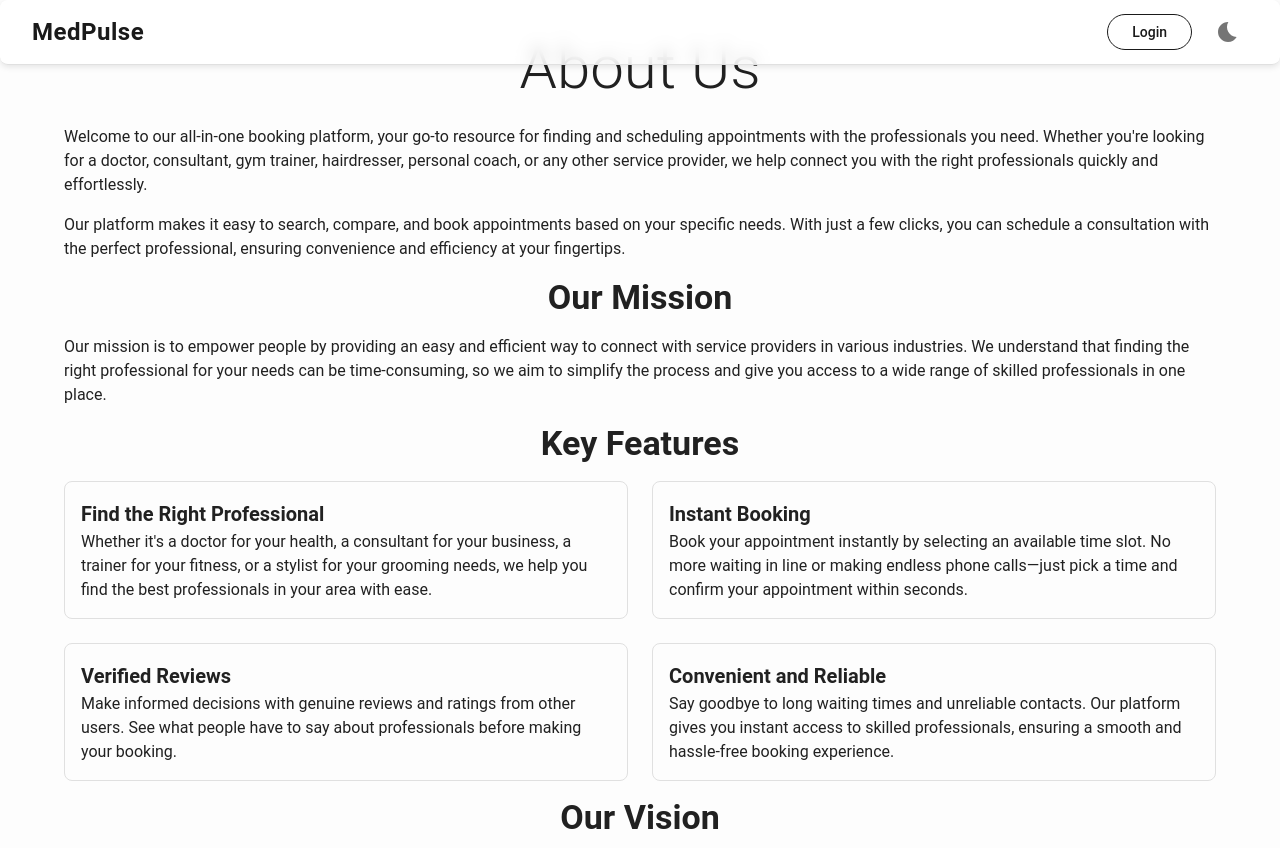
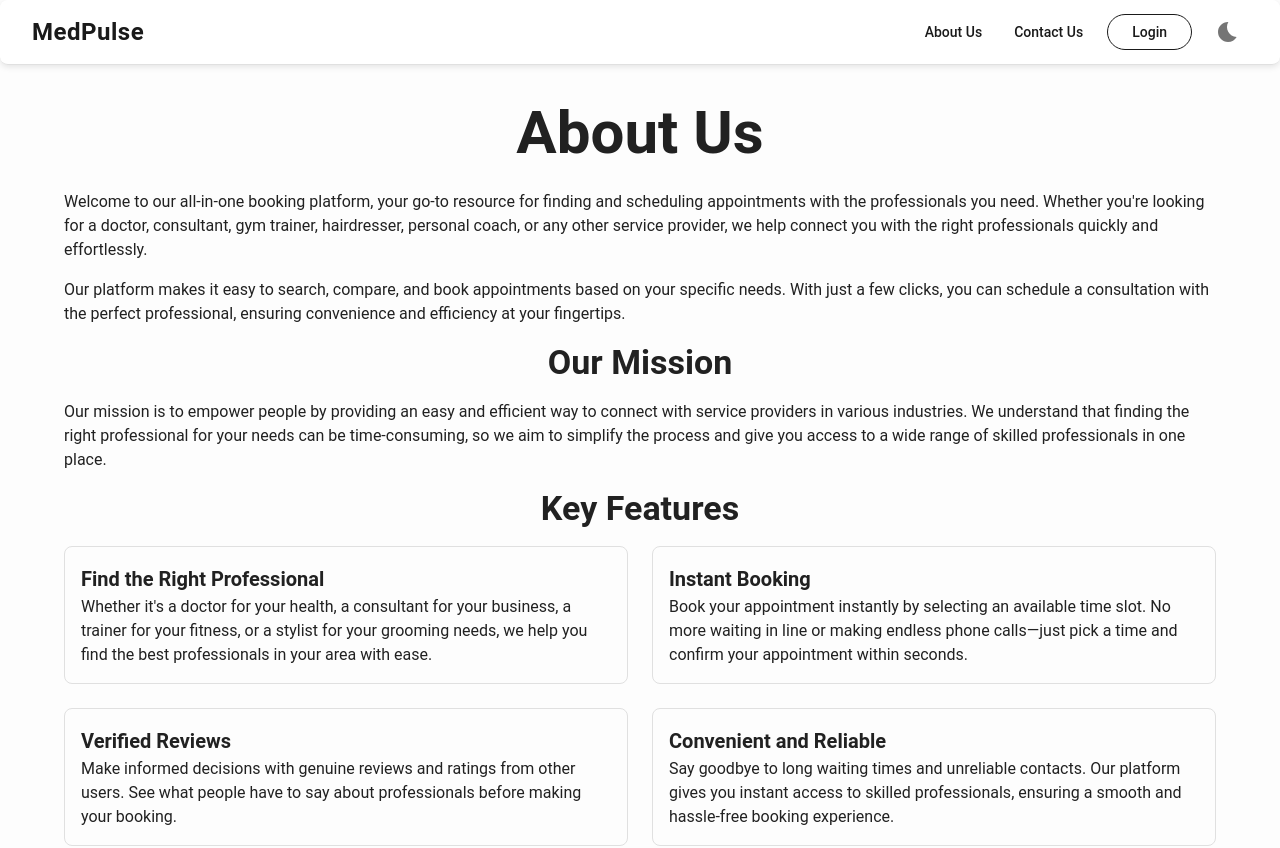
Before and after one commit to pranavrjb/my-app2, a React app in the folder frontend/: page /about in a window 1280 px wide. Shown: the top 848 px of the page. Built offline with nearby package versions, Linux system fonts and the light colour scheme; the HTML template or start-up script is replaced by a standard one.

Commit message:
refactor: update Footer and Navbar components; remove commented-out code in Footer, change Navbar position to static, and add About and Contact buttons for improved navigation

```diff
--- a/frontend/src/components/Footer.jsx
+++ b/frontend/src/components/Footer.jsx
@@ -25,12 +25,12 @@ const Footer = () => {
   const isMobile = useMediaQuery(theme.breakpoints.down("sm"));
 
   const footerLinks = {
-    company: [
-      { name: "About Us", path: "/about" },
-      // { name: "Careers", path: "/careers" },
-      { name: "Contact", path: "/contact" },
-      // { name: "Blog", path: "/blog" },
-    ],
+    // company: [
+    //   { name: "About Us", path: "/about" },
+    //   // { name: "Careers", path: "/careers" },
+    //   { name: "Contact", path: "/contact" },
+    //   // { name: "Blog", path: "/blog" },
+    // ],
     services: [
       { name: "Medical Services", path: "/services/medical" },
       { name: "Fitness & Wellness", path: "/services/fitness" },
@@ -113,7 +113,7 @@ const Footer = () => {
           </Grid>
 
           {/* Quick Links */}
-          <Grid item xs={12} sm={6} md={2}>
+          {/* <Grid item xs={12} sm={6} md={2}>
             <motion.div
               initial={{ opacity: 0, y: 20 }}
               animate={{ opacity: 1, y: 0 }}
@@ -141,7 +141,7 @@ const Footer = () => {
                 ))}
               </Box>
             </motion.div>
-          </Grid>
+          </Grid> */}
 
           {/* Services */}
           <Grid item xs={12} sm={6} md={2}>
--- a/frontend/src/components/Navbar.jsx
+++ b/frontend/src/components/Navbar.jsx
@@ -66,7 +66,7 @@ const Navbar = () => {
   return (
     <Slide appear={false} direction="down" in={!trigger}>
       <AppBar
-        position="fixed"
+        position="static"
         elevation={trigger ? 4 : 0}
         sx={{
           background:
@@ -109,7 +109,6 @@ const Navbar = () => {
             </IconButton>
           </Box>
 
-          {/* Logo */}
           <Typography
             variant="h5"
             component={Link}
@@ -142,6 +141,34 @@ const Navbar = () => {
               gap: 2,
             }}
           >
+            <Button
+              component={Link}
+              to="/about"
+              sx={{
+                textTransform: "none",
+                fontWeight: 500,
+                color: theme.palette.mode === "dark" ? "white" : "#1a1a1a",
+                "&:hover": {
+                  backgroundColor: theme.palette.action.hover,
+                },
+              }}
+            >
+              About Us
+            </Button>
+            <Button
+              component={Link}
+              to="/contact"
+              sx={{
+                textTransform: "none",
+                fontWeight: 500,
+                color: theme.palette.mode === "dark" ? "white" : "#1a1a1a",
+                "&:hover": {
+                  backgroundColor: theme.palette.action.hover,
+                },
+              }}
+            >
+              Contact Us
+            </Button>
             {user ? (
               <>
                 {isAdmin && (
--- a/frontend/src/pages/About.jsx
+++ b/frontend/src/pages/About.jsx
@@ -9,6 +9,7 @@ const About = () => {
           variant="h2"
           component="h1"
           textAlign={"center"}
+          sx={{ fontWeight: "bold" }}
           gutterBottom
         >
           About Us
```
